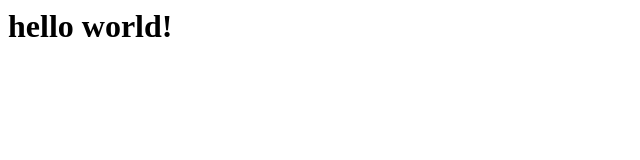
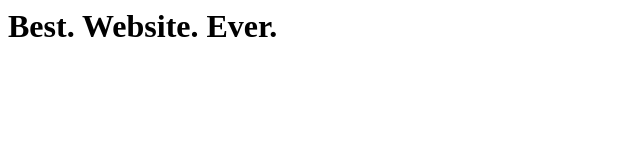
Before and after one commit to lilynoyes/lilynoyes.github.io, a plain HTML site: page index.html in a window 1280 px wide. Shown: the whole page, without its empty margins (0-640 px from the left). Drawn offline with Linux system fonts and the light colour scheme.

Commit message:
Update index.html

```diff
--- a/index.html
+++ b/index.html
@@ -1,7 +1,7 @@
 <html>
 <body>
 <h1>
-hello world!
+Best. Website. Ever.
 </h1>
 </body>
 </html>
```
